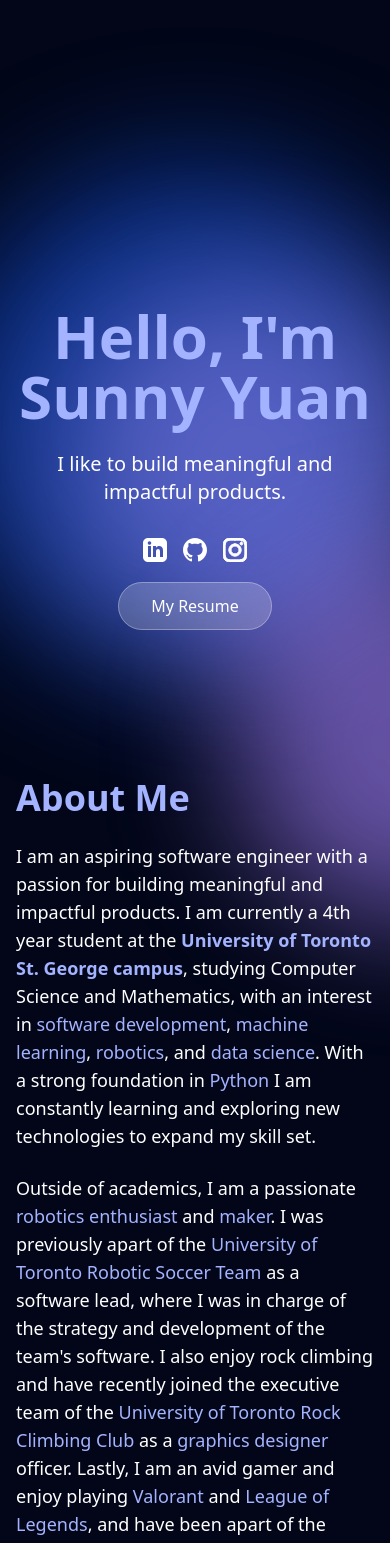
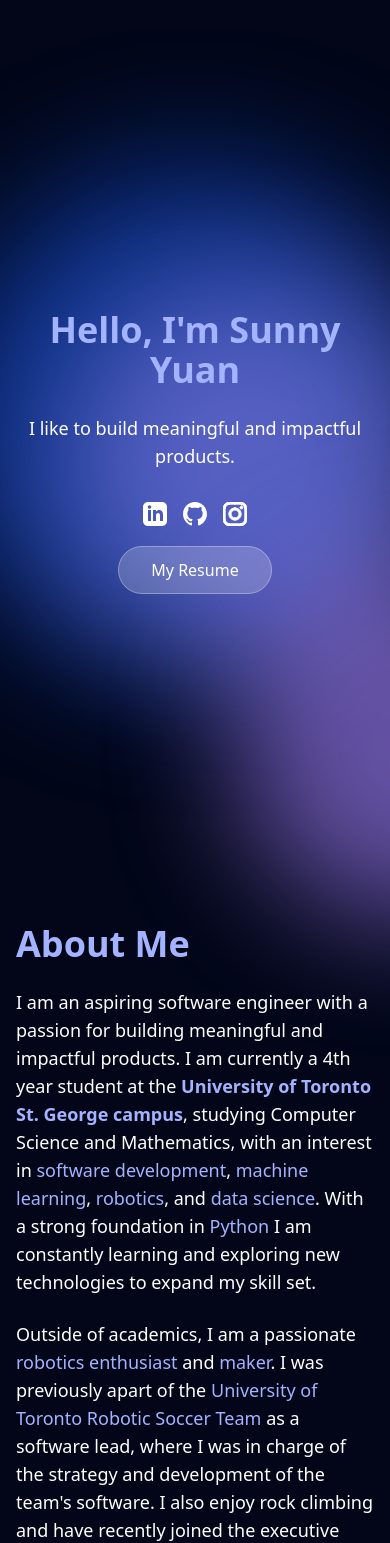
Before and after one commit to sumiyuan/smiweb, a React (Vite) app: page / in a window 390 px wide. Shown: the top 1543 px of the page. Built offline with nearby package versions, Linux system fonts and the light colour scheme.

Commit message:
fixed mobile viewing issue with height of component limited to only height and updated the resume so that it reflects the correct phone number

```diff
--- a/src/components/AboutMe.tsx
+++ b/src/components/AboutMe.tsx
@@ -3,7 +3,7 @@ import { forwardRef } from 'react'
 const AboutMe = forwardRef<HTMLDivElement>((_, ref) => {
 
   return (
-    <div ref={ref} className='h-screen w-full pt-20 relative'>
+    <div ref={ref} className='min-h-screen w-full pt-20 pb-8 relative'>
       {/* Section Banner */}
       {/* <div className='hidden md:flex top-0 left-0 w-full lg:h-25 md:h-20 bg-slate-900/40 backdrop-blur-sm absolute z-10 justify-center items-center'>
         <h2 className='text-2xl font-semibold text-slate-800/90'>
--- a/src/components/Contact.tsx
+++ b/src/components/Contact.tsx
@@ -42,7 +42,7 @@ const Contact = forwardRef<HTMLDivElement>((_, ref) => {
     const [, formAction] = useActionState(sendEmail, null)
 
   return (
-    <div ref={ref} className="h-screen w-full flex flex-col items-center justify-center">
+    <div ref={ref} className="min-h-screen w-full flex flex-col items-center justify-center py-8">
       <h1 className="text-4xl font-bold text-indigo-300">Let's Connect</h1>
       <p className="text-lg text-white px-4">
         Feel free to reach out to me via email or connect with me on LinkedIn for a coffee chat.
--- a/src/components/JobExperience.tsx
+++ b/src/components/JobExperience.tsx
@@ -14,11 +14,11 @@ const JobExperience = forwardRef<HTMLDivElement, JobExperienceProps>(({ name, jo
   return (
     <div ref={ref} className='bg-white/5 backdrop-blur-sm rounded-lg p-6 mb-8 border border-indigo-300/20 max-w-2xl'>
       <div className='mb-4'>
-        <div className='flex justify-between items-center mb-1 mx-0.5'>
+        <div className='flex justify-between items-center mb-1 mx-0.5 gap-4'>
           <h3 className='text-2xl font-bold text-indigo-300 mb-2'>{name}</h3>
           <p className='text-indigo-300/80 text-lg'>{location}</p>
         </div>
-        <div className='flex justify-between items-center mb-1'>
+        <div className='flex justify-between items-center mb-1 gap-4'>
           <h4 className='text-xl font-semibold text-white'>{jobTitle}</h4>
           <p className='text-indigo-300/80 text-lg'>{date}</p>
         </div>
--- a/src/components/hero.tsx
+++ b/src/components/hero.tsx
@@ -4,7 +4,7 @@ import { forwardRef } from 'react'
 const Hero = forwardRef<HTMLDivElement>((_, ref) => {
 
   return (
-    <div ref={ref} className='h-screen w-full pt-20 relative'>
+    <div ref={ref} className='h-screen w-full pt-20 pb-8 relative'>
         {/* Left Blob */}
       <div className='blob w-90 h-90 bg-pink-300 rounded-full absolute z-0 top-1/3 left-1/6 filter blur-3xl opacity-60 animate-blob'></div>
 
@@ -17,8 +17,8 @@ const Hero = forwardRef<HTMLDivElement>((_, ref) => {
       {/* Content */}
       <div className='flex items-center justify-center h-full relative z-10 px-4'>
         <div className='text-center text-white'>
-          <h1 className='text-6xl font-bold mb-6 text-indigo-300'>Hello, I'm Sunny Yuan</h1>
-          <p className='text-xl mb-8'>I like to build meaningful and impactful products.</p>
+          <h1 className='text-4xl md:text-6xl font-bold mb-6 text-indigo-300'>Hello, I'm Sunny Yuan</h1>
+          <p className='text-lg md:text-xl mb-8'>I like to build meaningful and impactful products.</p>
           <div className='flex items-center justify-center gap-4 mb-8'>
             <a href="https://www.linkedin.com/in/suni-yuan/" className='hover:text-indigo-300 transition-colors duration-200'>
               <Icons names="linkedin" />
@@ -30,7 +30,7 @@ const Hero = forwardRef<HTMLDivElement>((_, ref) => {
               <Icons names="instagram" />
             </a>
           </div>
-          <a className='bg-white/20 backdrop-blur-sm text-white px-8 py-3 rounded-full border border-white/30 hover:bg-white/30 transition-all duration-200' href="/Resume2025.pdf">
+          <a className='bg-white/20 backdrop-blur-sm text-white px-8 py-3 rounded-full border border-white/30 hover:bg-white/30 transition-all duration-200' href="/Resume 2025.pdf">
             My Resume
           </a>
         </div>
```
Also changed, not shown: 2 other files (tests, documents, lock files or other folders).
